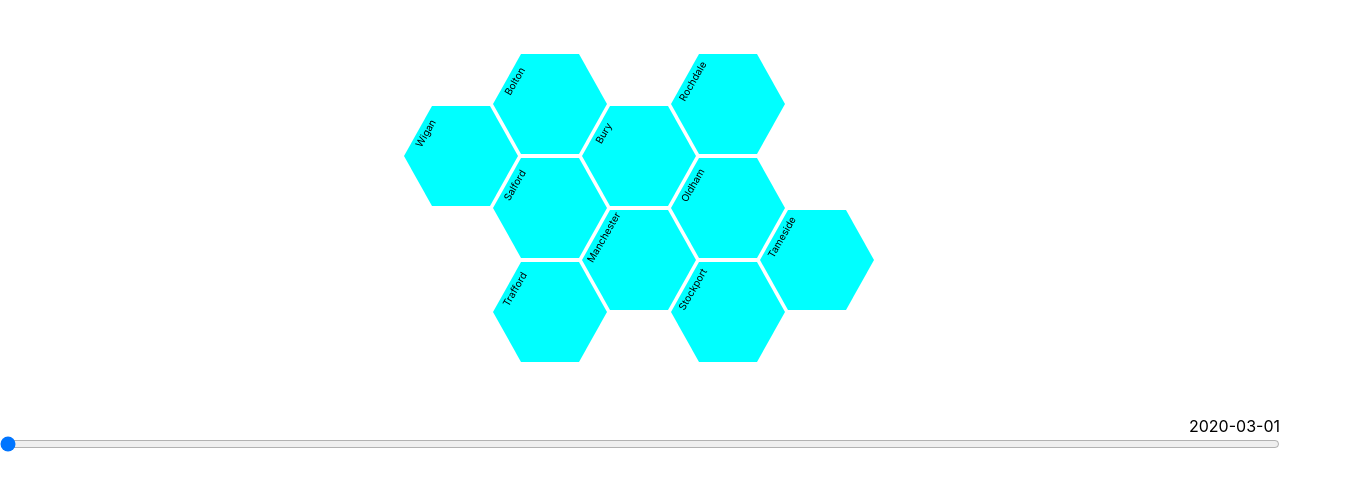
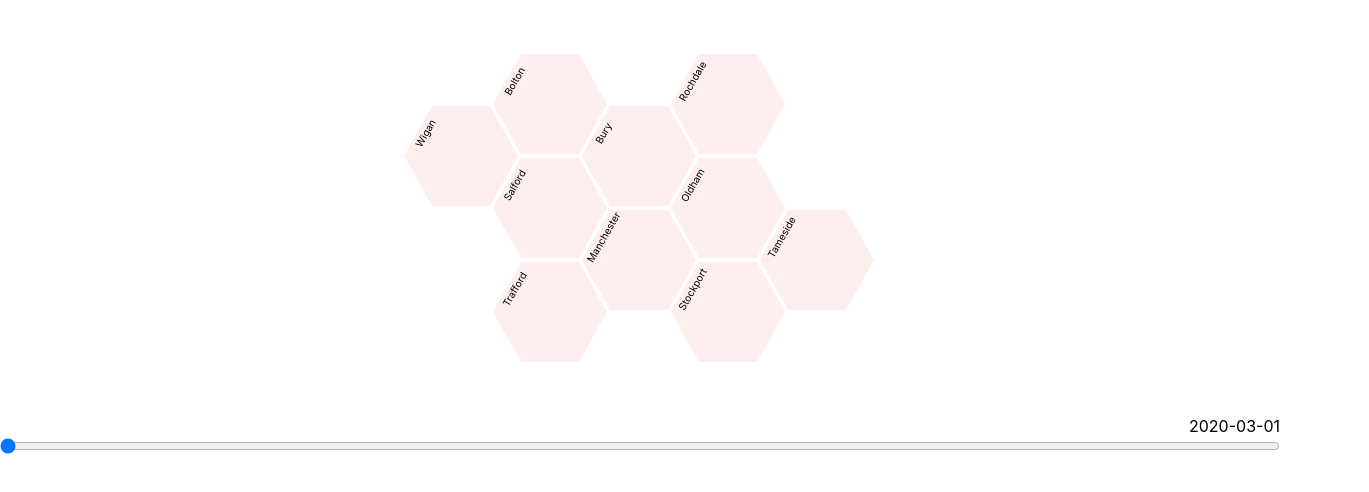
Before and after one commit to againstthegone/reimagined-garbanzo, a React (Create React App) app: page / in a window 1280 px wide. Shown: the top 492 px of the page, 1369 px wide, since content can reach past the window. Built offline with nearby package versions, Linux system fonts and the light colour scheme; no server answers.

Commit message:
Moved out area data to a hook

```diff
--- a/package.json
+++ b/package.json
@@ -5,6 +5,7 @@
   "dependencies": {
     "@testing-library/jest-dom": "5.11.4",
     "@testing-library/react": "10.4.9",
+    "@testing-library/react-hooks": "3.4.1",
     "@testing-library/user-event": "12.1.2",
     "@types/jest": "26.0.10",
     "@types/node": "14.6.0",
@@ -14,6 +15,7 @@
     "react": "16.13.1",
     "react-dom": "16.13.1",
     "react-scripts": "3.4.3",
+    "react-test-renderer": "16.13.1",
     "typescript": "4.0.2"
   },
   "scripts": {
--- a/src/App.scss
+++ b/src/App.scss
@@ -37,6 +37,11 @@
   }
 }
 
+input[type='range'] {
+  width: 100%;
+  margin: 2px 0;
+}
+
 $sqrt3: 1.73205080757;
 $display-node-side-to-side-length: 100px;
 $display-node-vertex-to-vertex-length: $display-node-side-to-side-length * 2 / $sqrt3;
@@ -45,6 +50,7 @@ $display-node-margin: 2px;
 .node-canvas {
   position: relative;
   font-size: 0;
+  overflow: hidden;
 }
 
 .node-row {
--- /dev/null
+++ b/src/AreaData/Covid19AreaData.ts
@@ -0,0 +1,31 @@
+import { useEffect } from 'react';
+import { getLowerTierLocalAuthorityNewCasesBySpecimanDate } from '../CoronovirusDataGovUkApi/DataApi';
+import { LowerTierLocalAuthorityAreaName } from '../CoronovirusDataGovUkApi/LowerTierLocalAuthorityAreaName';
+import { useCovid19Dispatch, useCovid19State } from '../Covid19/Covid19Context';
+import { AreaDataRejectedEvent } from './AreaDataRejectedEvent';
+import { AreaDataRequestedEvent } from './AreaDataRequestedEvent';
+import { AreaDataResolvedEvent } from './AreaDataResolvedEvent';
+import { AreaDataStatus } from './AreaDataStatus';
+
+export const useCovid19AreaData = (area: LowerTierLocalAuthorityAreaName) => {
+    const covid19Dispatch = useCovid19Dispatch();
+    const covid19State = useCovid19State();
+
+    useEffect(() => {
+        covid19Dispatch(new AreaDataRequestedEvent(area));
+        (async function () {
+            try {
+                const data = await getLowerTierLocalAuthorityNewCasesBySpecimanDate(area);
+                covid19Dispatch(new AreaDataResolvedEvent(area, data));
+            }
+            catch (e: unknown) {
+                covid19Dispatch(new AreaDataRejectedEvent(area));
+            }
+        })();
+    }, [area, covid19Dispatch]);
+
+    return {
+        status: covid19State.data[area]?.status || AreaDataStatus.FETCHING,
+        data: covid19State.data[area]?.data || [],
+    };
+}
--- a/src/DataNode/NewCasesBySpecimenDateDataNode.tsx
+++ b/src/DataNode/NewCasesBySpecimenDateDataNode.tsx
@@ -1,11 +1,29 @@
-import React from 'react';
+import React, { useMemo } from 'react';
 import { Node } from './Node';
 import { LowerTierLocalAuthorityAreaName } from '../CoronovirusDataGovUkApi/LowerTierLocalAuthorityAreaName';
+import { AreaDataStatus } from '../AreaData/AreaDataStatus';
+import { useTimeFrame } from '../TimeFrame/useTimeFrame';
+import { useCovid19AreaData } from '../AreaData/Covid19AreaData';
 
 interface NewCasesBySpecimenDateDataNodeProps {
     area: LowerTierLocalAuthorityAreaName;
 }
 
 export const NewCasesBySpecimenDateDataNode = ({ area }: NewCasesBySpecimenDateDataNodeProps) => {
-    return (<Node backgroundColor='cyan' area={area}/>)
+    const { status, data } = useCovid19AreaData(area);
+    const timeFrame = useTimeFrame();
+
+    const color = useMemo(() => {
+        if (status === AreaDataStatus.FETCHING) {
+            return '#eef';
+        } else if (status === AreaDataStatus.ERROR) {
+            return '#fee';
+        } else if (!!!data || timeFrame >= data.length) {
+            return '#eee';
+        } else {
+            return `rgb(${Math.max(0, 255 - (data[timeFrame].newCasesBySpecimenDate ^ 3))}, 255, 255)`;
+        }
+    }, [status, data, timeFrame])
+
+    return (<Node backgroundColor={color} area={area} />)
 };
--- a/src/TimeFrame/TimeFrameControl.tsx
+++ b/src/TimeFrame/TimeFrameControl.tsx
@@ -1,6 +1,7 @@
 import React, { ChangeEvent } from 'react';
-import { useCovid19Dispatch, useCovid19State } from '../Covid19/Covid19Context';
+import { useCovid19Dispatch } from '../Covid19/Covid19Context';
 import { TimeFrameChangedEvent } from './TimeFrameChangedEvent';
+import { useTimeFrame } from './useTimeFrame';
 
 const MILLIS_PER_SECOND = 1000;
 const SECONDS_PER_MINUTE = 60;
@@ -11,15 +12,10 @@ const BASE_DATE_TIME = Date.UTC(2020, 2, 1);
 
 const MILLIS_PER_DAY = MILLIS_PER_SECOND * SECONDS_PER_MINUTE * MINUTES_PER_HOUR * HOURS_PER_DAY;
 
-const useCovid19TimeFrame = () => {
-    const state = useCovid19State();
-    return state.timeFrame;
-};
-
 export const TimeFrameControl = () => {
 
     const dispatch = useCovid19Dispatch();
-    const timeFrame = useCovid19TimeFrame();
+    const timeFrame = useTimeFrame();
     const daysSinceBaseDate = Math.floor((Date.now() - BASE_DATE_TIME) / MILLIS_PER_DAY);
 
     const onChange = (e: ChangeEvent<HTMLInputElement>) => {
@@ -29,6 +25,6 @@ export const TimeFrameControl = () => {
 
     return (<div className='time-frame-control'>
         <div>{new Date(BASE_DATE_TIME + (timeFrame * MILLIS_PER_DAY)).toISOString().substring(0, 10)}</div>
-        <input type='range' aria-label='input-range' onChange={onChange} className='time-frame-control' value={timeFrame} min='0' max={daysSinceBaseDate} />
+        <input type='range' aria-label='input-range' onChange={onChange} value={timeFrame} min='0' max={daysSinceBaseDate} />
     </div>);
 }
--- /dev/null
+++ b/src/TimeFrame/useTimeFrame.ts
@@ -0,0 +1,6 @@
+import { useCovid19State } from '../Covid19/Covid19Context';
+
+export const useTimeFrame = () => {
+    const state = useCovid19State();
+    return state.timeFrame;
+};
--- a/src/index.css
+++ b/src/index.css
@@ -11,8 +11,3 @@ code {
   font-family: source-code-pro, Menlo, Monaco, Consolas, 'Courier New',
     monospace;
 }
-
-input.time-frame-control {
-  margin: 0;
-  width: 100%;
-}
```
Also changed, not shown: src/jestExtensions.ts (added, +11 -0 lines), 2 other files (tests, documents, lock files or other folders).
